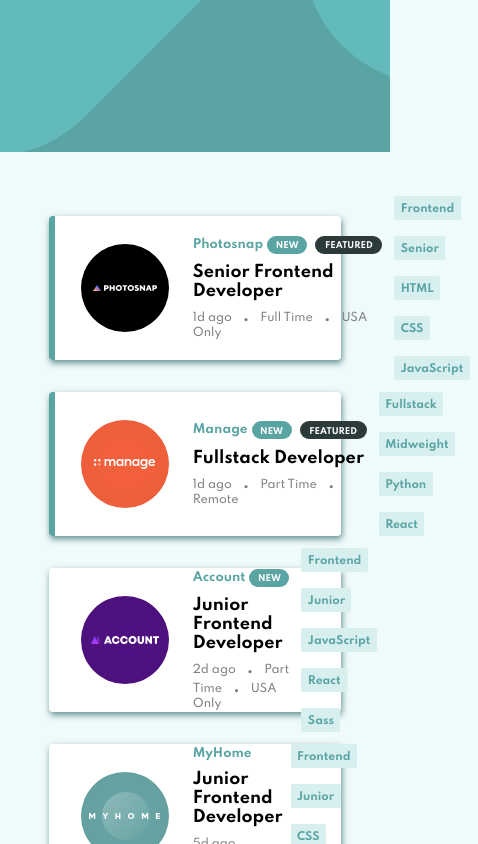
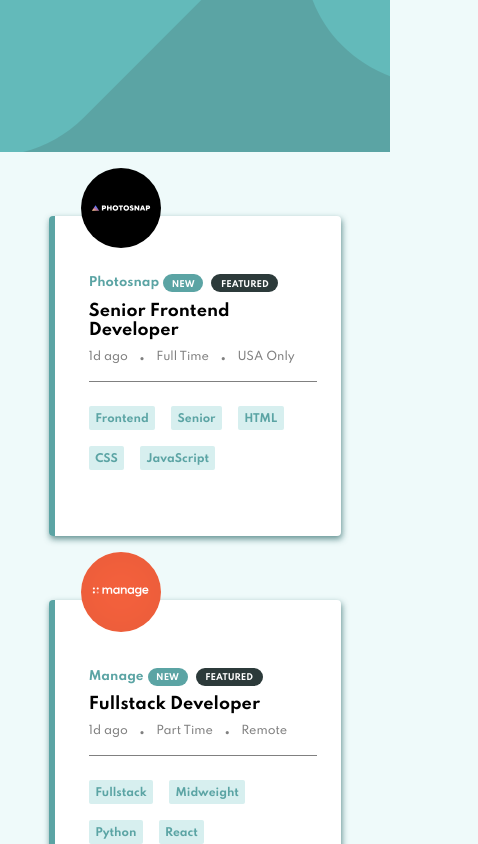
Before and after one commit to TheNathanN/job-board, a React (Create React App) app: page / in a window 390 px wide. Shown: the top 844 px of the page, 478 px wide, since content can reach past the window. Built offline with nearby package versions, Linux system fonts and the light colour scheme.

Commit message:
Add Media Queries

```diff
--- a/src/App.js
+++ b/src/App.js
@@ -34,8 +34,8 @@
               return (
                 filterItems.includes(roles) ||
                 filterItems.includes(level) ||
-                langs.includes(...filterItems) ||
-                tool.includes(...filterItems)
+                [...filterItems].includes(...langs) ||
+                [...filterItems].includes(...tool)
               );
             })
             .map(listing => (
--- a/src/components/ListingData.js
+++ b/src/components/ListingData.js
@@ -25,17 +25,19 @@
       {/* ------------------ 1. Info Half -------------------- */}
       {featured ? <div className='ft-stripe'></div> : <div></div>}
       <img src={logo} alt='company logo' />
+      {/* --------- Top Info-------- */}
       <div className='data'>
         <div className='job-info'>
-          {/* --------- Top Info-------- */}
           <div className='top-info'>
             <h6>{company}</h6>
+            <div className='ft-tags'>
               {newPost ? <div className='new icon'>NEW</div> : <div></div>}
               {featured ? (
                 <div className='featured icon'>FEATURED</div>
               ) : (
                 <div></div>
               )}
+            </div>
           </div>
           {/* --------- Middle Info -------- */}
           <h4>{position}</h4>
@@ -137,6 +139,9 @@
         font-size: 0.75rem;
         color: hsl(180, 29%, 50%);
       }
+      .ft-tags {
+        display: flex;
+
         .icon {
           display: flex;
           justify-content: center;
@@ -157,6 +162,7 @@
         .featured {
           background-color: hsl(180, 14%, 20%);
           width: 4.2rem;
+        }
       }
     }
 
@@ -191,4 +197,66 @@
     display: flex;
     flex-wrap: wrap;
   }
+
+  @media screen and (max-width: 700px) {
+    flex-direction: column;
+    align-items: flex-start;
+    justify-content: center;
+
+    img {
+      width: 5rem;
+      position: absolute;
+      top: -3rem;
+    }
+
+    .ft-stripe {
+      top: 0;
+      left: 0;
+    }
+
+    .ft-tags {
+      display: flex;
+    }
+
+    .data {
+      flex-direction: column;
+      align-items: flex-start;
+      justify-content: space-between;
+    }
+
+    .job-info {
+      padding-bottom: 1rem;
+      margin-left: 0.5rem;
+      border-bottom: 1px solid gray;
+      width: 100%;
+    }
+
+    .job-tags {
+      margin-top: 1rem;
+    }
+  }
+
+  @media screen and (max-width: 360px) {
+    .job-info {
+      .top-info {
+        flex-direction: column;
+        align-items: flex-start;
+        width: 100%;
+
+        .ft-tags {
+          display: flex;
+
+          .icon {
+            margin-left: 0rem;
+            margin-top: 0.3rem;
+          }
+        }
+      }
+    }
+    img {
+      width: 4rem;
+      left: 1rem;
+      top: -3rem;
+    }
+  }
 `;
--- a/src/components/Listings.js
+++ b/src/components/Listings.js
@@ -48,8 +48,12 @@
 const ListingContainer = styled.div`
   width: 75%;
   height: 9rem;
-  margin: 1rem 0;
+  margin: 1rem 0 3rem;
   border-radius: 4px;
   background-color: white;
   box-shadow: 1px 3px 6px #1c5d5dab;
+
+  @media screen and (max-width: 700px) {
+    height: 20rem;
+  }
 `;
--- a/src/components/TagFilter.js
+++ b/src/components/TagFilter.js
@@ -42,6 +42,7 @@
   top: 12%;
   border-radius: 4px;
   padding: 0 1.5rem;
+  z-index: 2;
 
   .tag-container {
     display: flex;
--- a/src/components/Tags.js
+++ b/src/components/Tags.js
@@ -71,4 +71,8 @@
     background-color: hsl(180, 29%, 50%);
     color: white;
   }
+
+  @media screen and (max-width: 360px) {
+    margin: 0.2rem;
+  }
 `;
```
Lines whose indentation alone changed are shown as unchanged.
